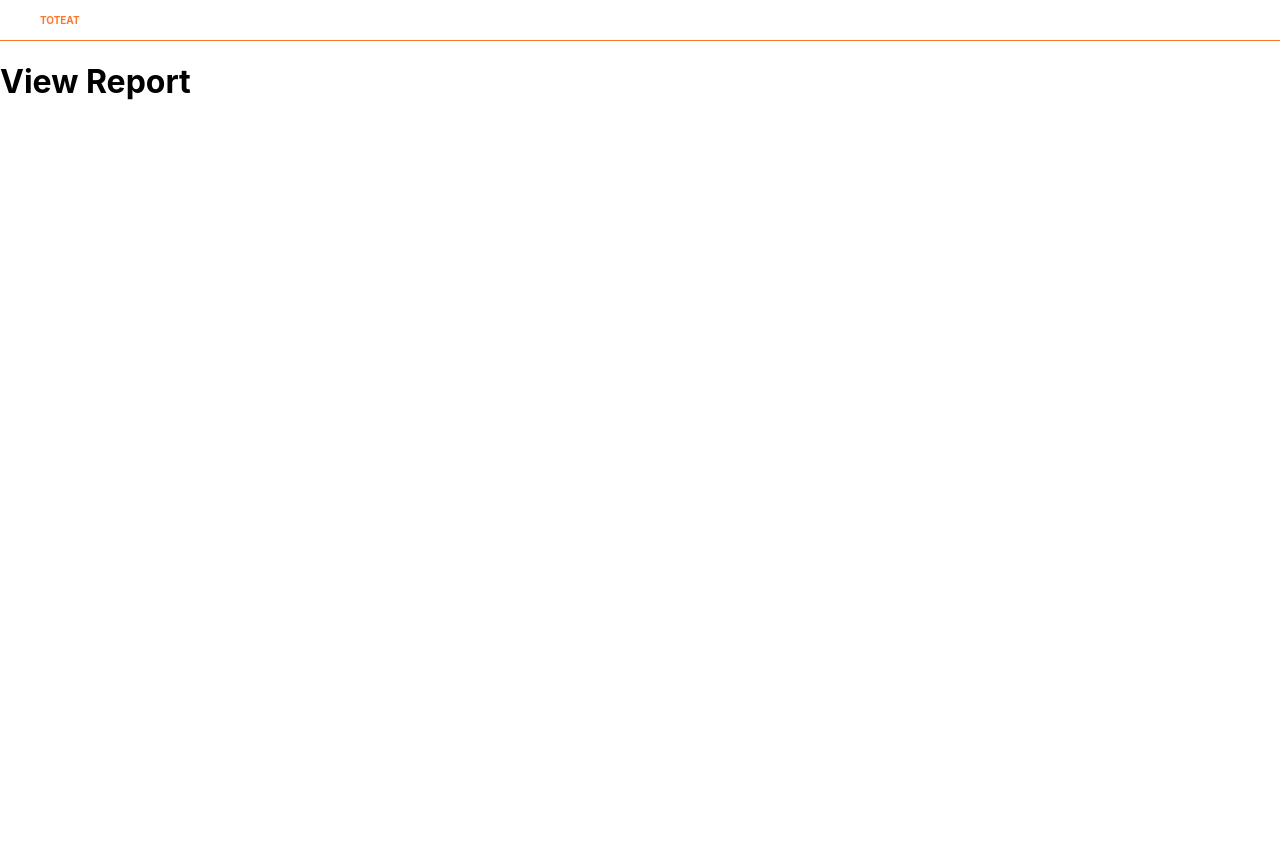
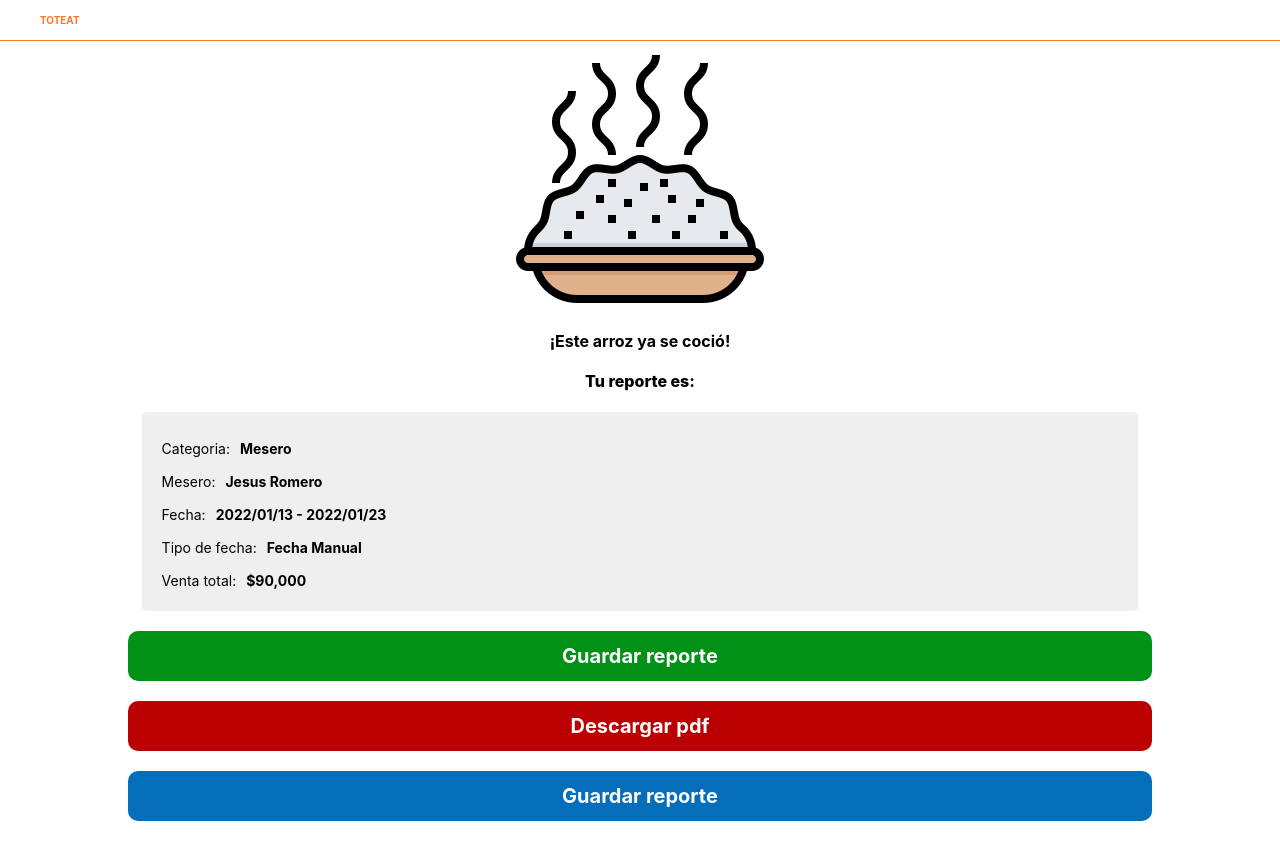
Before and after one commit to saulfranco14/restaurante_dev, a React (Create React App) app: page /view_report in a window 1280 px wide. Before the commit the page ends 800 px from the top, so only its background shows below. Built offline with nearby package versions, Linux system fonts and the light colour scheme; the HTML template or start-up script is replaced by a standard one.

Commit message:
Se realiza la secciÃn de la visualizaciÃn del reporte

```diff
--- a/src/components/Report/InitReport.component.jsx
+++ b/src/components/Report/InitReport.component.jsx
@@ -3,7 +3,7 @@ import { useNavigate }          from 'react-router-dom';
 import ImageSectionOne          from '../../Images/inicio.png';
 import {
     WrapperSection
-} from './Report.styles'
+}                               from './Report.styles';
 
 const InitReport = () => {
     const navigate          = useNavigate();
--- a/src/components/Report/Report.styles.js
+++ b/src/components/Report/Report.styles.js
@@ -1,16 +1,22 @@
 import styled from 'styled-components';
 
 export const WrapperSection = styled.div`
+
     display         : flex;
     flex-direction  : column;
     margin          : 0 auto;
     align-items     : center;
-    justify-content : space-evenly;
+    justify-content : ${props => props.justifyContent ? props.justifyContent : 'space-evenly'} ;
     height          : 100vh;
 
     .image_section{
         margin-top: 0px;
     }
+
+    .image_section_report{
+        margin-top: 10px;
+    }
+
     .text_section{
         font-family     : inherit;
         font-style      : normal;
@@ -22,12 +28,45 @@ export const WrapperSection = styled.div`
         margin          : 0 auto ;
     }
 
+    .text_section_report{
+        justify-content : center;
+        align-items     : center;
+        display         : flex;
+        width           : 100% ;
+        margin-top      : 24px
+    }
+
+    .text_report{
+        font-family     : inherit;
+        font-style      : normal;
+        font-weight     : 800;
+        font-size       : 16px;
+        line-height     : 19px;
+        margin          : 0 ;
+        margin-bottom   : 21px;
+    }
+
+    .text_section_div{
+        font-family         : inherit;
+        font-style          : normal;
+        font-weight         : 700;
+        font-size           : 16px;
+        line-height         : 19px;
+        color               : #FFFFFF;
+    }
+
     .button_section{
         width           : 250px;
         height          : 50px;
         background      : #000000;
         border-radius   : 10px;
         color           : #FFFF;
+    }
+
+    .image_section_div{
+        width       : 32px;
+        height      : 25px;
+        margin-left : 7px;
     }
 
     .category_section{
@@ -48,19 +87,70 @@ export const WrapperSection = styled.div`
         align-items         : center;
         justify-content     : space-around;
     }
-    .text_section_div{
-        font-family         : inherit;
-        font-style          : normal;
-        font-weight         : 700;
-        font-size           : 16px;
-        line-height         : 19px;
-        color               : #FFFFFF;
+
+    .section_report{
+        width               : 76%;
+        height              : 180px;
+        background          : rgba(217, 217, 217, 0.42);
+        border-radius       : 5px;
+        color               : black;
+        display             : flex ;
+        justify-content     : start;
+        align-items         : start;
+        padding-left        : 12px;
+        padding-right       : 12px;
+        padding-top         : 20px;
+        flex-direction      : column;
+        h6{
+            font-style  : normal;
+            font-weight : 400;
+            font-size   : 14px;
+            line-height : 17px;
+            margin      : 8px ;
+        }
+        span{
+            margin-left : 10px;
+            font-weight : 700;
+            font-size   : 14px;
+            line-height : 17px;
+        }
     }
-    .image_section_div{
-        width       : 32px;
-        height      : 25px;
-        margin-left : 7px;
+
+    .section_button{
+        display: flex;
+        justify-content: center;
+        align-items: center;
+        width: 80% ;
+        flex-direction: column;
+        margin-top: 20px;
+
+        .button_report{
+            width: 100%;
+            height: 50px;
+            border-radius: 10px;
+            font-family: inherit;
+            font-style: normal;
+            font-weight: 700;
+            font-size: 20px;
+            line-height: 24px;
+            text-align: center;
+            color: #FFFFFF;
+            padding: 0;
+            border: none;
+            margin-bottom: 20px;
+        }
+        .save_report{
+            background: #009117;
+        }
+        .download_pdf{
+            background: #BA0000;
+        }
+        .retry_report{
+            background: #046EBB;
+        }
     }
+
+
     .section_datetime{
         display: grid;
         grid-template-columns   : repeat(2, 1fr);
@@ -123,4 +213,5 @@ export const WrapperSection = styled.div`
             }
         }
     }
+
 `
--- a/src/components/Report/ViewReport.component.jsx
+++ b/src/components/Report/ViewReport.component.jsx
@@ -1,10 +1,94 @@
 import React from 'react';
+import ImageViewFinal           from '../../Images/section_final.png';
+import {
+    WrapperSection
+}                               from '../Report/Report.styles';
 
 const ViewReport = () => {
     return (
-        <>
-            <h1>View Report</h1>
-        </>
+        <WrapperSection
+            justifyContent = 'start'
+        >
+            <img
+                className='image_section_report'
+                src={ImageViewFinal}
+                alt="ver reporte"
+            />
+            <h4
+                className='text_section_report'
+            >
+               ¡Este arroz ya se coció!
+            </h4>
+            <h5 className='text_report'>
+                Tu reporte es:
+            </h5>
+            <div className='section_report'>
+                <div>
+                    <h6>
+                        Categoria:
+                        <span>
+                            Mesero
+                        </span>
+                    </h6>
+
+                </div>
+                <div>
+                    <h6>
+                        Mesero:
+                        <span>
+                        Jesus Romero
+                        </span>
+                    </h6>
+
+                </div>
+                <div>
+                    <h6>
+                    Fecha:
+                        <span>
+                        2022/01/13 - 2022/01/23
+                        </span>
+                    </h6>
+
+                </div>
+                <div>
+                    <h6>
+                    Tipo de fecha:
+                        <span>
+                        Fecha Manual
+                        </span>
+                    </h6>
+
+                </div>
+                <div>
+                    <h6>
+                    Venta total:
+                        <span>
+                        $90,000
+                        </span>
+                    </h6>
+
+                </div>
+            </div>
+
+            <div className='section_button'>
+                <button
+                    className='button_report save_report'
+                >
+                    Guardar reporte
+                </button>
+                <button
+                    className='button_report download_pdf'
+                >
+                    Descargar pdf
+                </button>
+                <button
+                    className='button_report retry_report'
+                >
+                    Guardar reporte
+                </button>
+            </div>
+
+        </WrapperSection>
      );
 }
 
--- a/src/components/Sections/SectionThird.component.jsx
+++ b/src/components/Sections/SectionThird.component.jsx
@@ -4,13 +4,13 @@ import ImageSectionThree        from '../../Images/section_3.png';
 import ImageDateNow             from '../../Images/now_button.png';
 import ImageDate                from '../../Images/date_button.png';
 import ImageSale                from '../../Images/sale_tota_button.png';
-import {
-    WrapperSection
-}                               from '../Report/Report.styles';
 import FormControl              from '@mui/material/FormControl';
 import InputLabel               from '@mui/material/InputLabel';
 import MenuItem                 from '@mui/material/MenuItem';
 import Select                   from '@mui/material/Select';
+import {
+    WrapperSection
+}                               from '../Report/Report.styles';
 
 
 const SectionThird = () => {
```
